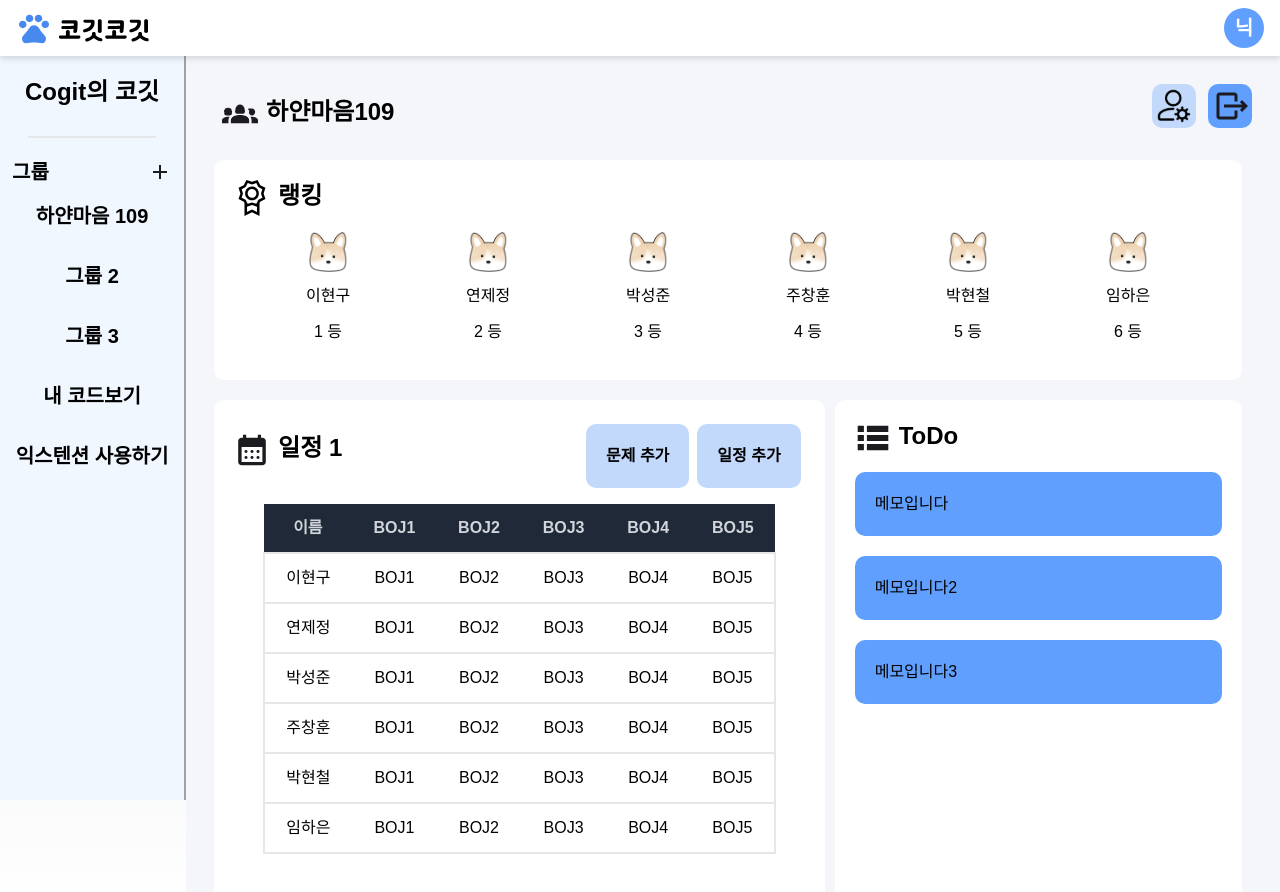
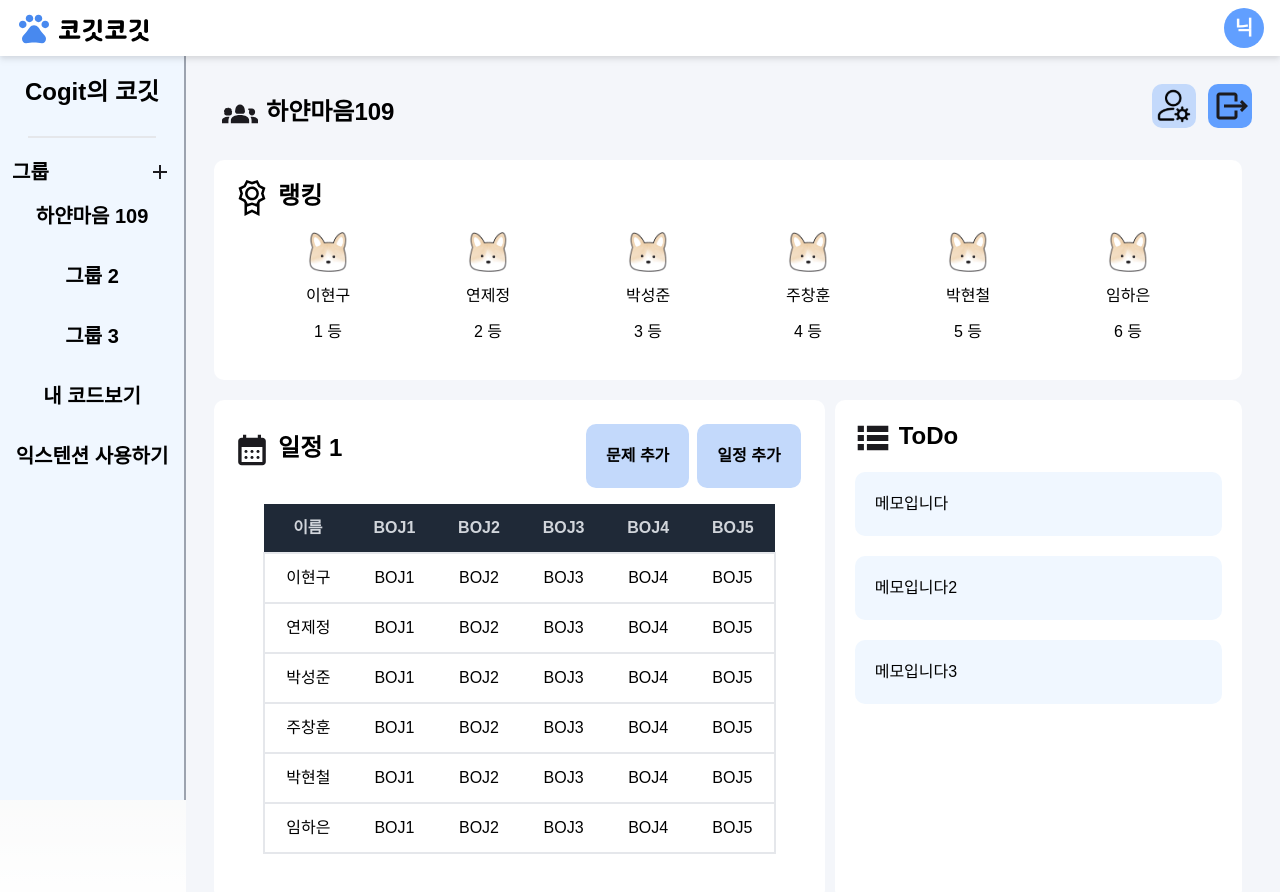
Before and after one commit to jeno8522/CogitCogit, a Next.js app in the folder Frontend/: page /group in a window 1280 px wide. Shown: the top 892 px of the page. Built offline with nearby package versions, Linux system fonts and the light colour scheme; a web font is replaced by a local one.

Commit message:
chore: 페이지 디자인 수정

```diff
--- a/Frontend/src/app/group/ToDo/ToDo.jsx
+++ b/Frontend/src/app/group/ToDo/ToDo.jsx
@@ -1,7 +1,7 @@
 import React from 'react';
 
 const ToDo = ({ memo }) => {
-  return <div className="flex p-5 mb-5 bg-hover rounded-small">{memo}</div>;
+  return <div className="flex p-5 mb-5 bg-background rounded-small">{memo}</div>;
 };
 
 export default ToDo;
--- a/Frontend/src/app/mypage/[id]/page.jsx
+++ b/Frontend/src/app/mypage/[id]/page.jsx
@@ -15,7 +15,7 @@ function MyPage({ params }) {
   const GroupList = ['하얀마음 109', '그룹 2', '그룹 3'];
 
   return (
-      <div className="p-3 m-4 bg-white rounded-small">
+    <div className="p-3 bg-white m-7 rounded-small">
       <div className="flex items-center">
         <div className="flex justify-center mb-1 text-2xl font-bold text-hover">
           {nickname}'s Calendar
```
Lines whose indentation alone changed are shown as unchanged.
